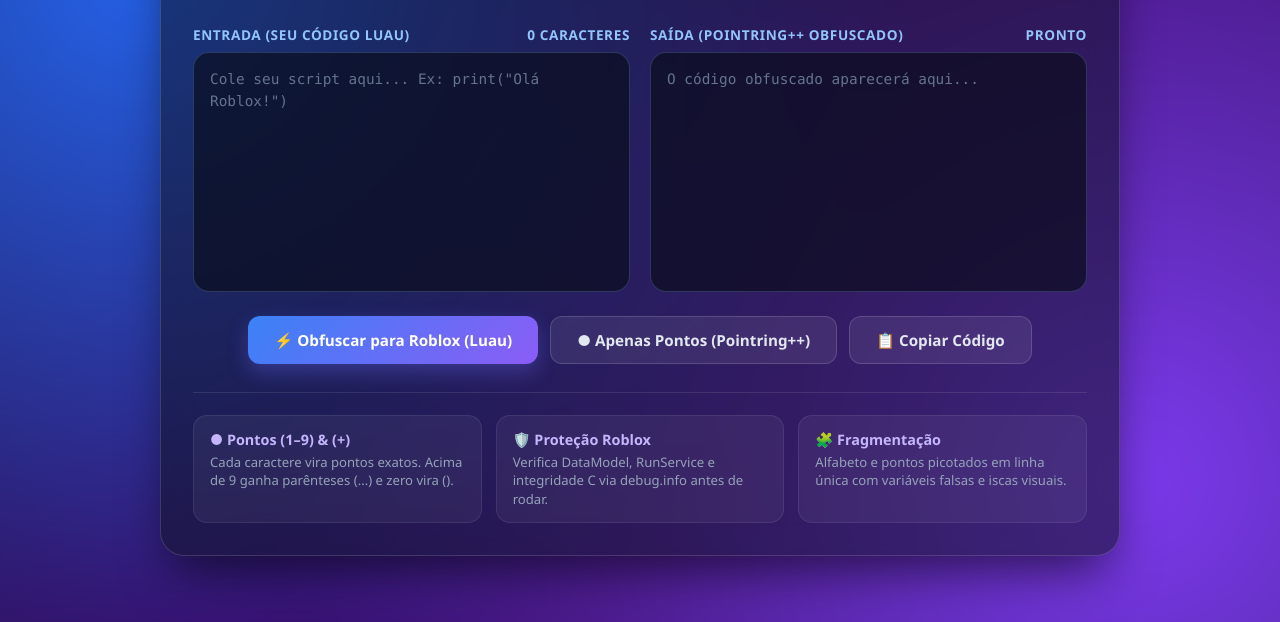
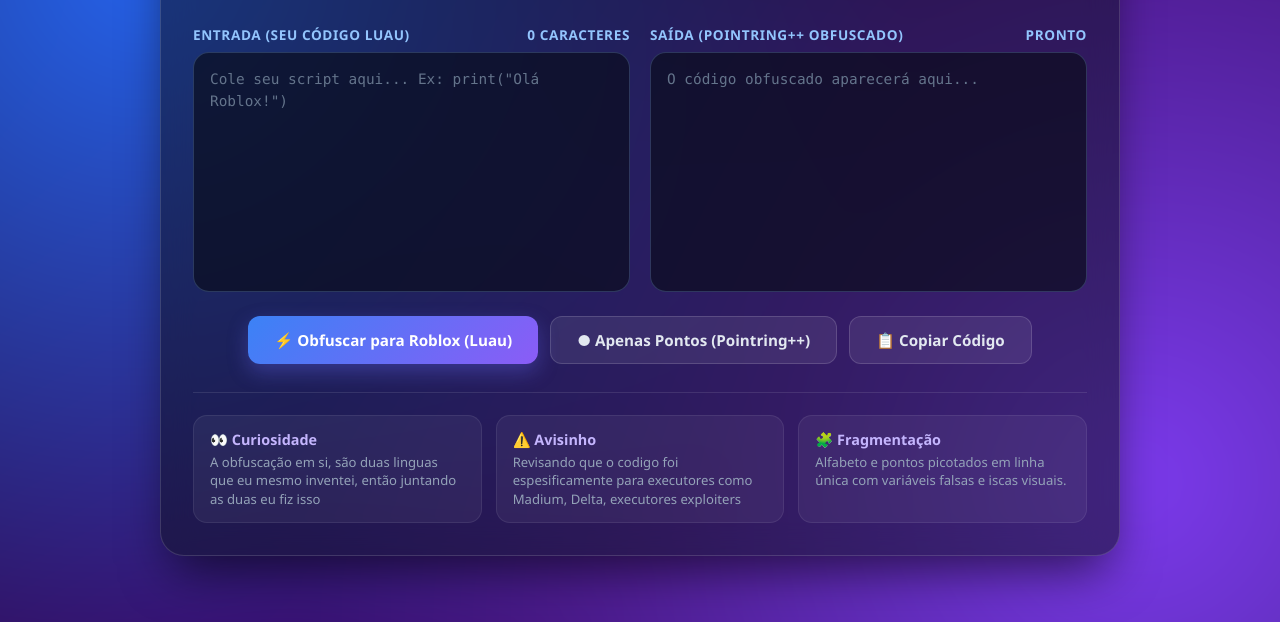
Before and after one commit to alexcasabtn1-web/Pointring-, a plain HTML site: page index.html in a window 1280 px wide. Shown: the part 178-800 px from the top of the page. Drawn offline with Linux system fonts and the light colour scheme.

Commit message:
Update content in index.html with new headings

```diff
--- a/index.html
+++ b/index.html
@@ -266,13 +266,13 @@
     <section class="bottom-section">
 
       <div class="card-info">
-        <h3>● Pontos (1–9) & (+)</h3>
-        <p>Cada caractere vira pontos exatos. Acima de 9 ganha parênteses <code>(...)</code> e zero vira <code>()</code>.</p>
+        <h3>👀 Curiosidade</h3>
+        <p>A obfuscação em si, são duas linguas que eu mesmo inventei, então juntando as duas eu fiz isso</p>
       </div>
 
       <div class="card-info">
-        <h3>🛡️ Proteção Roblox</h3>
-        <p>Verifica DataModel, RunService e integridade C via debug.info antes de rodar.</p>
+        <h3>⚠️ Avisinho</h3>
+        <p>Revisando que o codigo foi espesificamente para executores como Madium, Delta, executores exploiters</p>
       </div>
 
       <div class="card-info">
```
